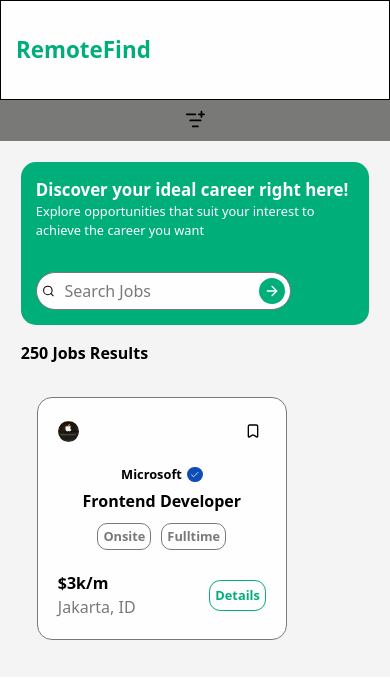
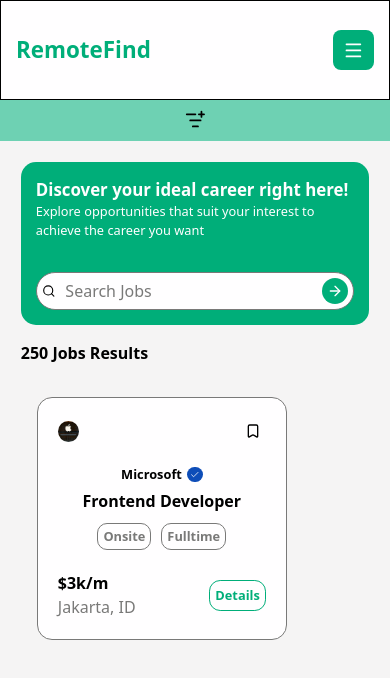
Before and after one commit to raazymuhd1/remote-find, a React (Vite) app: page / in a window 390 px wide. Shown: the top 678 px of the page. Built offline with nearby package versions, Linux system fonts and the light colour scheme.

Commit message:
make navbar responsive

```diff
--- a/src/App.scss
+++ b/src/App.scss
@@ -14,6 +14,11 @@ body {
     height: 100vh;
 }
 
+// NAVBAR STYLES
+.mobile_links {
+    @extend .glass_bg;
+}
+
 // SIDEBAR STYLES
 
 .sidebar::-webkit-scrollbar {
@@ -25,6 +30,10 @@ body {
     background-color: var(--bright-green);
 }
 
+.filter_triggers {
+    @extend .green_glass_bg;
+}
+
 .sidebar_mobile {
     @extend .glass_bg;
 }
--- a/src/App.tsx
+++ b/src/App.tsx
@@ -17,14 +17,14 @@ function App() {
         {/* sidebar triggers on mobile screen */}
         <div
           onClick={() => setShowSidebar(true)}
-          className='w-full md:hidden p-[10px] bg-(--grey) flex justify-center cursor-pointer sticky top-0'>
+          className='w-full md:hidden p-[10px] filter_triggers flex justify-center cursor-pointer sticky top-0'>
           <ListFilterPlus className='w-[clamp(1.3rem,1.8vmax,1.8rem)] h-[clamp(1.3rem,1.8vmax,1.8rem)]' />
         </div>
 
         {/* mobile sidebar */}
         <aside
           onClick={() => setShowSidebar(false)}
-          className={`w-full fixed bottom-0 ${showSidebar ? "opacity-[1] rounded-[10px] h-[90vh] sidebar_mobile w-screen" : "w-0 h-0 opacity-[0]"}`}>
+          className={`w-full fixed left-0 bottom-0 ${showSidebar ? "opacity-[1] rounded-[10px] h-[90vh] sidebar_mobile w-screen" : "w-0 h-0 opacity-[0]"}`}>
            <Sidebar isMobileScreen={true} />
         </aside>
         <Routes>
--- a/src/components/header/Navbar.tsx
+++ b/src/components/header/Navbar.tsx
@@ -1,11 +1,13 @@
+import { useState } from "react"
 import { links } from '../../constants'
 import { Link } from 'react-router'
-import { Bell, ChevronDown } from 'lucide-react'
+import { Bell, ChevronDown, Menu } from 'lucide-react'
 import { profile } from '../../assets'
 import { useLocation  } from 'react-router'
 
 const Navbar = () => {
     const location = useLocation()
+    const [showMobileMenu, setShowMobileMenu] = useState(false)
 
 
   return (
@@ -15,6 +17,7 @@ const Navbar = () => {
         </aside>
 
         {/* links (desktop size) */}
+        <aside className='w-[60%] flex items-center justify-between'>
             <ul className='md:flex hidden gap-[20px]'>
                 { links.map(link => (
                     <Link to={link.url}
@@ -31,6 +34,40 @@ const Navbar = () => {
                     <ChevronDown className='w-[clamp(1.3rem,2vmax,2rem)] h-[clamp(1.3rem,2vmax,2rem)] ' />
                 </div>
             </aside>
+
+        </aside>
+
+        <div
+          onClick={() => setShowMobileMenu(true)}
+          className='w-max md:hidden p-[10px] bg-(--bright-green) flex justify-center cursor-pointer sticky top-0 rounded-[.5rem]'>
+          <Menu className='w-[clamp(1.3rem,1.8vmax,1.8rem)] h-[clamp(1.3rem,1.8vmax,1.8rem)] text-(--white)' />
+        </div>
+
+        {/* mobile screen links */}
+        <div
+             onClick={() => setShowMobileMenu(false)}
+            className={`${showMobileMenu ? "opacity-[1] translate-y-[-0] mobile_links" : "translate-y-[100vh] opacity-[0]"} transition-[transform,opacity,2s,ease-in-out] delay-200 h-screen w-screen w-full fixed inset-0 z-[9]`}>
+            <aside
+                onClick={(e) => e.stopPropagation()}
+                className='w-full h-[30%] bg-(--white) flex gap-[1rem] flex-col-reverse items-center justify-center rounded-bl-[10px] rounded-br-[10px]'>
+                <ul className='flex w-full flex-col items-center gap-[20px]'>
+                    { links.map(link => (
+                        <Link to={link.url}
+                            className={`text-[clamp(1rem,1.1vmax,1.2rem)] w-full py-[5px] px-[10px] ${link.url == location?.pathname && "bg-(--bright-green) text-(--white) rounded-[10px]"} hover:text-(--white) hover:rounded-[10px] transition-[all,1s,ease-in-out] hover:bg-(--bright-green) font-semibold`}>
+                            { link.title }
+                        </Link>
+                    )) }
+                </ul>
+
+                <aside className='flex gap-[10px] items-center'>
+                    <Bell className='w-[clamp(1.7rem,2vmax,2rem)] h-[clamp(1.7rem,2vmax,2rem)] ' />
+                    <div className='flex items-center gap-[5px]'>
+                        <img src={profile} alt="profile" className='object-cover w-[clamp(2rem,2vmax,2rem)] h-[clamp(2rem,2vmax,2rem)] rounded-[50%]' />
+                        <ChevronDown className='w-[clamp(1.7rem,2vmax,2rem)] h-[clamp(1.7rem,2vmax,2rem)] ' />
+                    </div>
+                </aside>
+            </aside>
+        </div>
     </nav>
   )
 }
--- a/src/components/jobs/index.tsx
+++ b/src/components/jobs/index.tsx
@@ -8,7 +8,7 @@ const Jobs = () => {
     const [jobs, setJobs] = useState('')
 
   return (
-    <section className='md:w-[80%] w-full bg-(--light-white) p-[1.3rem]'>
+    <section className='md:w-[80%] h-[90vh] overflow-y-auto w-full bg-(--light-white) p-[1.3rem]'>
       {/* BANNER */}
       <section className='flex flex-col gap-[1rem]'>
           <div className='bg-(--bright-green) flex flex-col gap-[2rem] p-[15px] w-full rounded-[15px]'>
@@ -16,7 +16,7 @@ const Jobs = () => {
                 <h3 className='text-[clamp(1rem,2vmax,2rem)] font-bold text-(--white)'> Discover your ideal career right here! </h3>
                 <p className='text-[clamp(.8rem,1vmax,1rem)] text-(--white)'> Explore opportunities that suit your interest to achieve the career you want </p>
               </div>
-              <div className='w-[80%] flex items-center gap-[10px] rounded-[2rem] p-[5px] border-[1px] bg-(--white) border-(--border-col)'>
+              <div className='md:w-[80%] w-full flex items-center gap-[10px] rounded-[2rem] p-[5px] border-[1px] bg-(--white) border-(--border-col)'>
                 <Search className='w-[clamp(1rem,1.3vmax,1.3rem)] h-[clamp(1rem,1.3vmax,1.3rem)]' />
                 <input type="text" className='placeholder:text-(--grey) w-[95%] h-full focus:outline-0' placeholder='Search Jobs' />
                 <aside className='rounded-[50%] w-max p-[5px] bg-(--bright-green)'>
--- a/src/styles/_glass.scss
+++ b/src/styles/_glass.scss
@@ -4,3 +4,9 @@
     backdrop-filter: blur(5px);
     -webkit-backdrop-filter: blur(5px);
 }
+
+.green_glass_bg {
+    background: rgba(0, 174, 121, 0.57);
+    backdrop-filter: blur(5px);
+    -webkit-backdrop-filter: blur(5px);
+}
```
Lines whose indentation alone changed are shown as unchanged.
